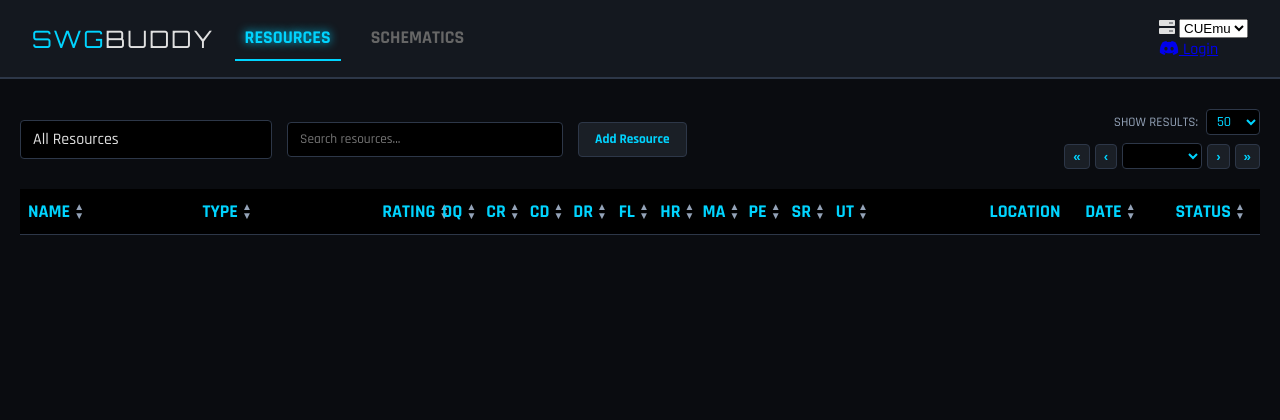
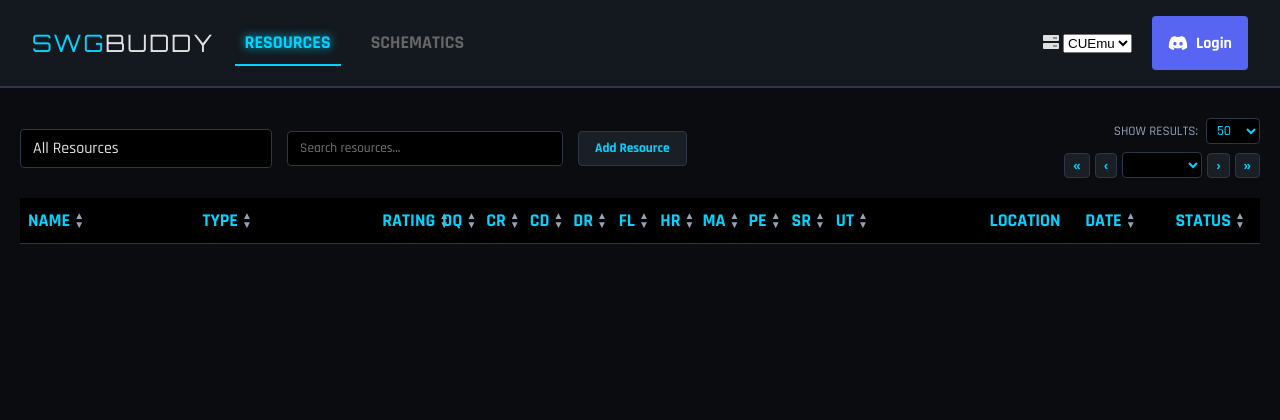
Before and after one commit to gladiatordan/ResourceTracker, a Flask app: page / in a window 1280 px wide. Shown: the top 420 px of the page. Before the commit the page ends 235 px from the top, so only its background shows below. Run offline with Flask 3, Linux system fonts and the light colour scheme; lists and menus that the app fills with data are empty.

Commit message:
fix login styles and missing auth entrypoints

```diff
--- a/static/css/base.css
+++ b/static/css/base.css
@@ -67,3 +67,140 @@
 }
 
 .page-container.active { display: block; }
+
+/* User Profile Styles */
+.user-profile {
+    display: flex;
+    align-items: center;
+    gap: 12px;
+    background: var(--bg-secondary);
+    padding: 4px 12px;
+    border-radius: 20px;
+    border: 1px solid var(--border-color);
+}
+
+.user-avatar {
+    width: 32px;
+    height: 32px;
+    border-radius: 50%;
+    border: 2px solid var(--accent-color);
+}
+
+.user-info {
+    display: flex;
+    flex-direction: column;
+}
+
+.username {
+    font-weight: bold;
+    font-size: 0.9rem;
+}
+
+.role-badge {
+    font-size: 0.7rem;
+    text-transform: uppercase;
+    padding: 1px 6px;
+    border-radius: 4px;
+    font-weight: 800;
+}
+
+/* Role Colors */
+.role-superadmin { background: #ff4444; color: white; }
+.role-admin { background: #ffbb33; color: black; }
+.role-editor { background: #00C851; color: white; }
+.role-user { background: #33b5e5; color: white; }
+
+.btn-logout {
+    color: var(--text-muted);
+    transition: color 0.2s;
+}
+
+.btn-logout:hover {
+    color: #ff4444;
+}
+
+/* Header Controls Layout */
+.controls-section {
+    display: flex;
+    align-items: center;
+    gap: 20px; /* Space between Server Select and Login */
+    margin-left: auto; /* Pushes the entire group to the right of the nav */
+}
+
+/* Themed Server Select */
+.server-select-wrapper {
+    display: flex;
+    align-items: center;
+    gap: 8px;
+    background: rgba(0, 243, 255, 0.05);
+    padding: 5px 12px;
+    border: 1px solid var(--accent-color);
+    border-radius: 4px;
+    height: 38px;
+}
+
+.server-select-wrapper label {
+    color: var(--accent-color);
+    font-size: 0.9rem;
+}
+
+.themed-select {
+    background: transparent;
+    color: var(--text-color);
+    border: none;
+    font-family: 'Rajdhani', sans-serif;
+    font-weight: 600;
+    text-transform: uppercase;
+    cursor: pointer;
+    outline: none;
+}
+
+.themed-select option {
+    background: var(--bg-secondary);
+    color: var(--text-color);
+}
+
+/* Auth Section Styling */
+.auth-section {
+    display: flex;
+    align-items: center;
+}
+
+.btn-discord {
+    display: flex;
+    align-items: center;
+    gap: 8px;
+    background: #5865F2; /* Discord Brand Color */
+    color: white;
+    padding: 8px 16px;
+    border-radius: 4px;
+    font-family: 'Rajdhani', sans-serif;
+    font-weight: 700;
+    text-decoration: none;
+    transition: filter 0.2s, transform 0.1s;
+    height: 38px;
+    border: none;
+    cursor: pointer;
+}
+
+.btn-discord:hover {
+    filter: brightness(1.1);
+}
+
+.btn-discord:active {
+    transform: translateY(1px);
+}
+
+/* User Profile (Post-Login) */
+.user-profile {
+    display: flex;
+    align-items: center;
+    gap: 10px;
+}
+
+.user-avatar {
+    width: 32px;
+    height: 32px;
+    border-radius: 50%;
+    border: 1px solid var(--accent-color);
+}
--- a/static/js/auth.js
+++ b/static/js/auth.js
@@ -45,14 +45,13 @@
             // 1. Render User Profile
             authSection.innerHTML = `
                 <div class="user-profile">
-                    <img src="https://cdn.discordapp.com/avatars/${this.user.id}/${this.user.avatar}.png" class="user-avatar" alt="User">
-                    <div class="user-info">
-                        <span class="username">${this.user.username}</span>
-                        <span class="role-badge role-${this.user.global_role.toLowerCase()}">${this.user.global_role}</span>
-                    </div>
-                    <a href="/logout" class="btn-logout" title="Logout"><i class="fa-solid fa-sign-out-alt"></i></a>
+                <div class="user-info" style="text-align: right;">
+                    <div class="username" style="font-family: 'Orbitron'; font-size: 0.8rem;">${this.user.username}</div>
+                    <div class="role-badge" style="font-size: 0.6rem; color: var(--accent-color);">${this.user.global_role}</div>
                 </div>
-            `;
+                <img src="https://cdn.discordapp.com/avatars/${this.user.id}/${this.user.avatar}.png" class="user-avatar" alt="User">
+                <a href="/logout" class="btn-logout" style="margin-left: 5px;"><i class="fa-solid fa-sign-out-alt"></i></a>
+            	</div>`;
 
             // 2. Permission Check for "Add Resource" Button
             // Only Editor (Level 2) and above can see the button
--- a/templates/index.html
+++ b/templates/index.html
@@ -122,6 +122,7 @@
 <script src="{{ url_for('static', filename='js/filters.js') }}"></script>
 <script src="{{ url_for('static', filename='js/resources.js') }}"></script>
 <script src="{{ url_for('static', filename='js/app.js') }}"></script>
+<script src="{{ url_for('static', filename='js/auth.js') }}"></script>
 
 <script>
     // Main Entry Point
```
